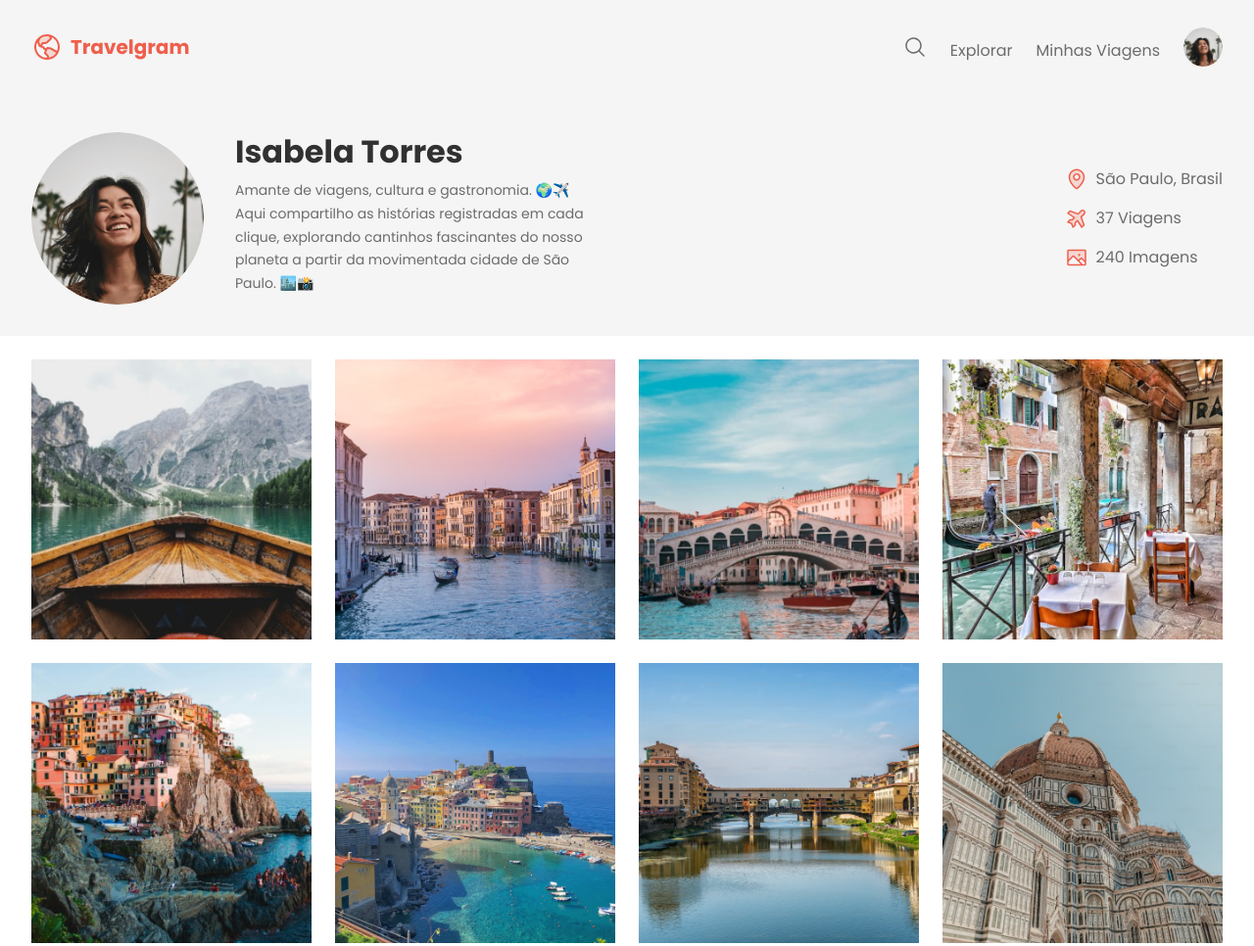
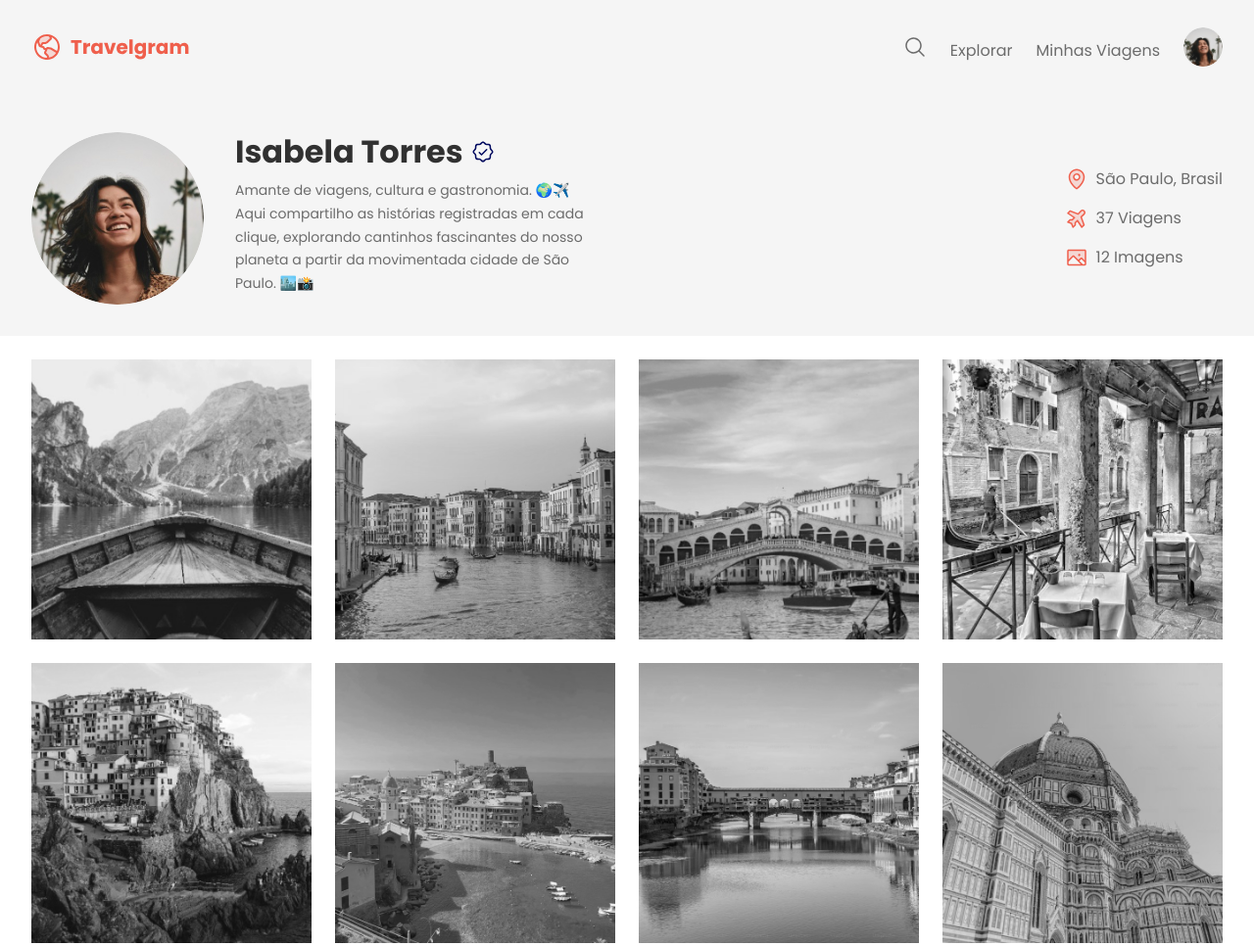
Before and after one commit to gakita/Travelgram, a plain HTML site: page index.html in a window 1280 px wide. Shown: the top 966 px of the page at 98% size. Drawn offline with Linux system fonts and the light colour scheme.

Commit message:
ui: novo design de fotos

```diff
--- a/index.html
+++ b/index.html
@@ -39,7 +39,7 @@
                 <div id="profile">
                     <img src="assets/Profile Pic.png" alt="Imagem de perfil">
                     <div>
-                        <h1>Isabela Torres</h1>
+                        <h1>Isabela Torres <img src="./assets/icons/seal-check.svg" alt=""></h1>
                         <p>
                             Amante de viagens, cultura e gastronomia. 🌍✈️<br>
                             Aqui compartilho as histórias registradas em cada clique,
@@ -58,7 +58,7 @@
                     </li>
                     <li>
                         <img src="./assets/icons/Image.svg" alt="">
-                        <span>240 Imagens</span>
+                        <span>12 Imagens</span>
                     </li>
                 </ul>
             </div>
--- a/styles/header.css
+++ b/styles/header.css
@@ -22,7 +22,16 @@ header .container{
     font: var(--text-lg);
     color: var(--text-color-primary);
     margin-bottom: .5rem;
+    display: flex;
+    align-items: center;
 }
+
+#profile h1 img{
+    width: 24px;
+    height: 24px;
+    margin-left: .5rem;
+}
+
 
 #profile p{
     font : var(--text-md);
--- a/styles/main.css
+++ b/styles/main.css
@@ -9,4 +9,11 @@ main img{
     width: 286px;
     height: 286px;
     object-fit: cover;
+    transition: .3s;
+    filter: grayscale(1);
+    cursor: pointer;
 }
+
+main img:hover{
+    filter: grayscale(0);
+}
```
Also changed, not shown: assets/icons/seal-check.svg (added).
